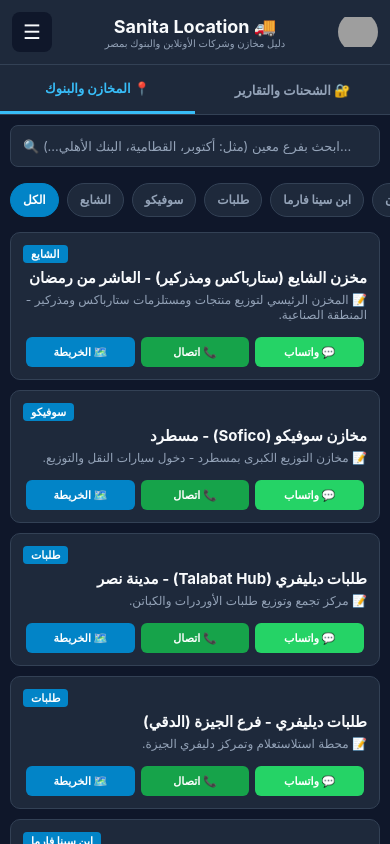
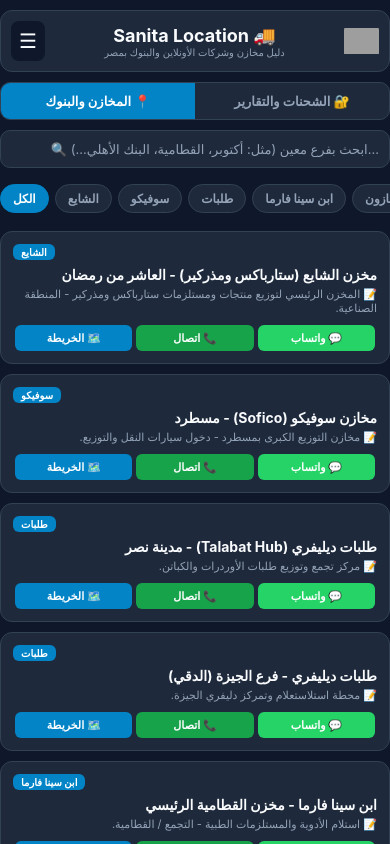
Before and after one commit to bodaahmed500a-ops/sanita-location, a React Native app: screen / in a window 390 px wide. Built offline with nearby package versions, Linux system fonts and the light colour scheme; grey boxes are pictures that could not be loaded.

Commit message:
Update App.js

```diff
--- a/App.js
+++ b/App.js
@@ -819,86 +819,452 @@
 }
 
 const styles = StyleSheet.create({
-  container: { flex: 1 },
-  offlineBanner: { backgroundColor: '#EF4444', padding: 5, alignItems: 'center' },
-  offlineText: { color: '#FFF', fontWeight: 'bold', fontSize: 12 },
-  header: { flexDirection: 'row', alignItems: 'center', justifyContent: 'space-between', padding: 12, borderBottomWidth: 1 },
-  menuBtn: { width: 40, height: 40, borderRadius: 8, justifyContent: 'center', alignItems: 'center' },
-  headerTextContainer: { flex: 1, alignItems: 'center' },
-  title: { fontSize: 18, fontWeight: 'bold' },
-  subtitle: { fontSize: 10, color: '#94A3B8' },
-  logo: { width: 40, height: 40, borderRadius: 20 },
-  tabContainer: { flexDirection: 'row', borderBottomWidth: 1, height: 50 },
-  tabBtn: { flex: 1, justifyContent: 'center', alignItems: 'center' },
-  activeTabBtn: { borderBottomWidth: 3, borderBottomColor: '#38BDF8' },
-  tabText: { fontSize: 13, color: '#94A3B8', fontWeight: 'bold' },
-  activeTabText: { color: '#38BDF8' },
-  searchInput: { margin: 10, padding: 12, borderRadius: 8, borderWidth: 1, fontSize: 13 },
-  chipsRow: { paddingHorizontal: 10, alignItems: 'center' },
-  chip: { paddingHorizontal: 12, paddingVertical: 6, borderRadius: 20, borderWidth: 1, marginRight: 8, height: 34, justifyContent: 'center' },
-  activeChip: { backgroundColor: '#0284C7', borderColor: '#0284C7' },
-  chipText: { fontSize: 12, fontWeight: 'bold' },
-  activeChipText: { color: '#FFF' },
-  card: { marginHorizontal: 10, marginBottom: 10, padding: 12, borderRadius: 10, borderWidth: 1 },
-  cardHeader: { flexDirection: 'row', marginBottom: 5 },
-  badge: { backgroundColor: '#0284C7', color: '#FFF', paddingHorizontal: 8, paddingVertical: 2, borderRadius: 4, fontSize: 11, fontWeight: 'bold' },
-  cardTitle: { fontSize: 15, fontWeight: 'bold', marginBottom: 5 },
-  notes: { fontSize: 12, marginBottom: 10 },
-  btnGroup: { flexDirection: 'row', justifyContent: 'space-between', marginTop: 5 },
-  btn: { flex: 1, paddingVertical: 8, borderRadius: 6, alignItems: 'center', marginHorizontal: 3 },
-  mapBtn: { backgroundColor: '#0284C7' },
-  callBtn: { backgroundColor: '#16A34A' },
-  waBtn: { backgroundColor: '#25D366' },
-  btnText: { color: '#FFF', fontSize: 11, fontWeight: 'bold' },
-  statsRow: { flexDirection: 'row', padding: 10 },
-  statBox: { flex: 1, padding: 12, borderRadius: 8, borderWidth: 1, alignItems: 'center', marginHorizontal: 5 },
-  statNumber: { fontSize: 18, fontWeight: 'bold', color: '#38BDF8' },
-  statLabel: { fontSize: 11, marginTop: 4 },
-  formContainer: { margin: 10, padding: 15, borderRadius: 10, borderWidth: 1 },
-  formSectionTitle: { fontSize: 14, fontWeight: 'bold', color: '#38BDF8', marginBottom: 10 },
-  input: { borderWidth: 1, borderRadius: 8, padding: 10, marginBottom: 10, fontSize: 13 },
-  submitBtn: { backgroundColor: '#16A34A', padding: 12, borderRadius: 8, alignItems: 'center', marginTop: 5 },
-  submitBtnText: { color: '#FFF', fontWeight: 'bold', fontSize: 13 },
-  rowBetweenContainer: { flexDirection: 'row', justifyContent: 'space-between', alignItems: 'center', paddingHorizontal: 10, marginBottom: 5 },
-  exportAllBtn: { backgroundColor: '#0284C7', paddingHorizontal: 10, paddingVertical: 5, borderRadius: 6 },
-  exportAllBtnText: { color: '#FFF', fontSize: 11, fontWeight: 'bold' },
-  noDataText: { textAlign: 'center', marginTop: 20, fontSize: 13 },
-  savedCard: { marginHorizontal: 10, marginBottom: 10, padding: 12, borderRadius: 8, borderWidth: 1 },
-  rowBetween: { flexDirection: 'row', justifyContent: 'space-between', marginBottom: 5 },
-  savedDate: { fontSize: 10 },
-  savedDriver: { fontSize: 13, fontWeight: 'bold' },
-  savedDetails: { fontSize: 12, marginBottom: 3 },
-  savedPhone: { fontSize: 12, color: '#38BDF8', marginBottom: 8 },
-  statusButtonsRow: { flexDirection: 'row', justifyContent: 'space-between', marginTop: 5 },
-  arrivalBtn: { flex: 1, backgroundColor: '#16A34A', padding: 6, borderRadius: 6, alignItems: 'center', marginRight: 4 },
-  finishBtn: { flex: 1, backgroundColor: '#D97706', padding: 6, borderRadius: 6, alignItems: 'center', marginHorizontal: 4 },
-  deleteBtn: { flex: 1, backgroundColor: '#EF4444', padding: 6, borderRadius: 6, alignItems: 'center', marginLeft: 4 },
-  statusBtnText: { color: '#FFF', fontSize: 10, fontWeight: 'bold' },
-  drawerOverlay: { flex: 1, backgroundColor: 'rgba(0,0,0,0.5)', justifyContent: 'flex-start' },
-  drawerContent: { width: '80%', height: '100%', padding: 20 },
-  drawerHeaderRow: { flexDirection: 'row', justifyContent: 'space-between', alignItems: 'center', marginBottom: 20 },
-  drawerTitle: { fontSize: 16, fontWeight: 'bold' },
-  settingItemRow: { flexDirection: 'row', justifyContent: 'space-between', alignItems: 'center', paddingVertical: 12, borderBottomWidth: 1 },
-  settingLabel: { fontSize: 13, fontWeight: 'bold' },
-  settingSub: { fontSize: 10, color: '#94A3B8' },
-  changePinBtn: { backgroundColor: '#0284C7', padding: 10, borderRadius: 8, alignItems: 'center', marginVertical: 15 },
-  changePinBtnText: { color: '#FFF', fontWeight: 'bold', fontSize: 12 },
-  drawerSectionBox: { padding: 12, borderRadius: 8, borderWidth: 1, marginVertical: 15 },
-  drawerSectionTitle: { fontWeight: 'bold', fontSize: 12, marginBottom: 8 },
-  drawerInfoText: { fontSize: 11 },
-  drawerInfoValue: { fontSize: 12, fontWeight: 'bold', marginBottom: 10 },
-  drawerContactRow: { flexDirection: 'row', marginTop: 5 },
-  drawerWaBtn: { backgroundColor: '#25D366', padding: 8, borderRadius: 6, flex: 1, alignItems: 'center' },
-  drawerBtnText: { color: '#FFF', fontSize: 11, fontWeight: 'bold' },
-  closeDrawerBtn: { backgroundColor: '#EF4444', padding: 10, borderRadius: 8, alignItems: 'center', marginTop: 10 },
-  closeDrawerBtnText: { color: '#FFF', fontWeight: 'bold', fontSize: 12 },
-  modalOverlay: { flex: 1, backgroundColor: 'rgba(0,0,0,0.6)', justifyContent: 'center', alignItems: 'center', padding: 20 },
-  modalContent: { width: '100%', maxWidth: 320, padding: 20, borderRadius: 12, borderWidth: 1 },
-  modalTitle: { fontSize: 16, fontWeight: 'bold', color: '#38BDF8', marginBottom: 8 },
-  modalSub: { fontSize: 12, marginBottom: 15 },
-  modalInput: { borderWidth: 1, borderRadius: 8, padding: 10, fontSize: 13, marginBottom: 15 },
-  modalBtnRow: { flexDirection: 'row', justifyContent: 'space-between' },
-  modalCancelBtn: { flex: 1, padding: 10, borderRadius: 8, alignItems: 'center', marginRight: 5 },
-  modalConfirmBtn: { flex: 1, backgroundColor: '#0284C7', padding: 10, borderRadius: 8, alignItems: 'center', marginLeft: 5 },
-  modalBtnText: { fontWeight: 'bold', fontSize: 12, color: '#FFF' }
+  container: {
+    flex: 1,
+    paddingHorizontal: 12,
+    paddingTop: 10,
+  },
+  offlineBanner: {
+    backgroundColor: '#EF4444',
+    padding: 6,
+    borderRadius: 6,
+    alignItems: 'center',
+    marginBottom: 8,
+  },
+  offlineText: {
+    color: '#FFF',
+    fontSize: 12,
+    fontWeight: 'bold',
+  },
+  header: {
+    flexDirection: 'row',
+    alignItems: 'center',
+    padding: 10,
+    borderRadius: 12,
+    borderWidth: 1,
+    marginBottom: 10,
+  },
+  menuBtn: {
+    padding: 8,
+    borderRadius: 8,
+  },
+  headerTextContainer: {
+    flex: 1,
+    alignItems: 'center',
+  },
+  title: {
+    fontSize: 18,
+    fontWeight: 'bold',
+  },
+  subtitle: {
+    fontSize: 10,
+    color: '#94A3B8',
+  },
+  logo: {
+    width: 35,
+    height: 35,
+    borderRadius: 6,
+  },
+  tabContainer: {
+    flexDirection: 'row',
+    borderRadius: 10,
+    borderWidth: 1,
+    marginBottom: 10,
+    overflow: 'hidden',
+  },
+  tabBtn: {
+    flex: 1,
+    paddingVertical: 10,
+    alignItems: 'center',
+  },
+  activeTabBtn: {
+    backgroundColor: '#0284C7',
+  },
+  tabText: {
+    fontSize: 13,
+    fontWeight: 'bold',
+    color: '#94A3B8',
+  },
+  activeTabText: {
+    color: '#FFF',
+  },
+  searchInput: {
+    padding: 10,
+    borderRadius: 10,
+    borderWidth: 1,
+    marginBottom: 8,
+    fontSize: 13,
+    textAlign: 'right',
+  },
+  chipsRow: {
+    alignItems: 'center',
+    paddingRight: 4,
+  },
+  chip: {
+    paddingHorizontal: 12,
+    paddingVertical: 6,
+    borderRadius: 20,
+    borderWidth: 1,
+    marginRight: 6,
+  },
+  activeChip: {
+    backgroundColor: '#0284C7',
+    borderColor: '#0284C7',
+  },
+  chipText: {
+    fontSize: 12,
+    fontWeight: 'bold',
+  },
+  activeChipText: {
+    color: '#FFF',
+  },
+  card: {
+    padding: 12,
+    borderRadius: 12,
+    borderWidth: 1,
+    marginBottom: 10,
+  },
+  cardHeader: {
+    flexDirection: 'row',
+    justifyContent: 'flex-start',
+    marginBottom: 6,
+  },
+  badge: {
+    backgroundColor: '#0284C7',
+    color: '#FFF',
+    fontSize: 10,
+    paddingHorizontal: 8,
+    paddingVertical: 2,
+    borderRadius: 6,
+    overflow: 'hidden',
+    fontWeight: 'bold',
+  },
+  cardTitle: {
+    fontSize: 14,
+    fontWeight: 'bold',
+    marginBottom: 4,
+    textAlign: 'right',
+  },
+  notes: {
+    fontSize: 11,
+    marginBottom: 10,
+    textAlign: 'right',
+  },
+  btnGroup: {
+    flexDirection: 'row',
+    justifyContent: 'space-between',
+  },
+  btn: {
+    flex: 1,
+    paddingVertical: 6,
+    borderRadius: 6,
+    alignItems: 'center',
+    marginHorizontal: 2,
+  },
+  mapBtn: {
+    backgroundColor: '#0284C7',
+  },
+  callBtn: {
+    backgroundColor: '#16A34A',
+  },
+  waBtn: {
+    backgroundColor: '#25D366',
+  },
+  btnText: {
+    color: '#FFF',
+    fontSize: 11,
+    fontWeight: 'bold',
+  },
+  statsRow: {
+    flexDirection: 'row',
+    justifyContent: 'space-between',
+    marginBottom: 10,
+  },
+  statBox: {
+    flex: 1,
+    padding: 10,
+    borderRadius: 10,
+    borderWidth: 1,
+    alignItems: 'center',
+    marginHorizontal: 4,
+  },
+  statNumber: {
+    fontSize: 18,
+    fontWeight: 'bold',
+    color: '#38BDF8',
+  },
+  statLabel: {
+    fontSize: 11,
+  },
+  formContainer: {
+    padding: 12,
+    borderRadius: 12,
+    borderWidth: 1,
+  },
+  formSectionTitle: {
+    fontSize: 14,
+    fontWeight: 'bold',
+    color: '#38BDF8',
+    marginBottom: 8,
+    textAlign: 'right',
+  },
+  input: {
+    padding: 10,
+    borderRadius: 8,
+    borderWidth: 1,
+    marginBottom: 8,
+    fontSize: 12,
+    textAlign: 'right',
+  },
+  submitBtn: {
+    backgroundColor: '#16A34A',
+    padding: 10,
+    borderRadius: 8,
+    alignItems: 'center',
+    marginTop: 4,
+  },
+  submitBtnText: {
+    color: '#FFF',
+    fontSize: 13,
+    fontWeight: 'bold',
+  },
+  rowBetweenContainer: {
+    flexDirection: 'row-reverse',
+    justifyContent: 'space-between',
+    alignItems: 'center',
+    marginTop: 10,
+    marginBottom: 6,
+  },
+  exportAllBtn: {
+    backgroundColor: '#25D366',
+    paddingHorizontal: 10,
+    paddingVertical: 4,
+    borderRadius: 6,
+  },
+  exportAllBtnText: {
+    color: '#FFF',
+    fontSize: 10,
+    fontWeight: 'bold',
+  },
+  noDataText: {
+    textAlign: 'center',
+    fontSize: 12,
+    marginTop: 10,
+  },
+  savedCard: {
+    padding: 10,
+    borderRadius: 10,
+    borderWidth: 1,
+    marginBottom: 8,
+  },
+  rowBetween: {
+    flexDirection: 'row-reverse',
+    justifyContent: 'space-between',
+    marginBottom: 4,
+  },
+  savedDate: {
+    fontSize: 10,
+  },
+  savedDriver: {
+    fontSize: 12,
+    fontWeight: 'bold',
+  },
+  savedDetails: {
+    fontSize: 11,
+    textAlign: 'right',
+    marginBottom: 2,
+  },
+  savedPhone: {
+    fontSize: 11,
+    color: '#38BDF8',
+    textAlign: 'right',
+    marginBottom: 8,
+  },
+  statusButtonsRow: {
+    flexDirection: 'row',
+    justifyContent: 'space-between',
+  },
+  arrivalBtn: {
+    backgroundColor: '#16A34A',
+    flex: 1,
+    padding: 6,
+    borderRadius: 6,
+    alignItems: 'center',
+    marginHorizontal: 2,
+  },
+  finishBtn: {
+    backgroundColor: '#D97706',
+    flex: 1,
+    padding: 6,
+    borderRadius: 6,
+    alignItems: 'center',
+    marginHorizontal: 2,
+  },
+  deleteBtn: {
+    backgroundColor: '#EF4444',
+    flex: 1,
+    padding: 6,
+    borderRadius: 6,
+    alignItems: 'center',
+    marginHorizontal: 2,
+  },
+  statusBtnText: {
+    color: '#FFF',
+    fontSize: 10,
+    fontWeight: 'bold',
+  },
+  drawerOverlay: {
+    flex: 1,
+    backgroundColor: 'rgba(0,0,0,0.6)',
+    justifyContent: 'flex-end',
+  },
+  drawerContent: {
+    borderTopLeftRadius: 20,
+    borderTopRightRadius: 20,
+    padding: 16,
+    maxHeight: '80%',
+  },
+  drawerHeaderRow: {
+    flexDirection: 'row-reverse',
+    justifyContent: 'space-between',
+    alignItems: 'center',
+    marginBottom: 14,
+  },
+  drawerTitle: {
+    fontSize: 16,
+    fontWeight: 'bold',
+  },
+  settingItemRow: {
+    flexDirection: 'row-reverse',
+    justifyContent: 'space-between',
+    alignItems: 'center',
+    paddingVertical: 10,
+    borderBottomWidth: 1,
+  },
+  settingLabel: {
+    fontSize: 13,
+    fontWeight: 'bold',
+    textAlign: 'right',
+  },
+  settingSub: {
+    fontSize: 10,
+    textAlign: 'right',
+  },
+  changePinBtn: {
+    backgroundColor: '#0284C7',
+    padding: 10,
+    borderRadius: 8,
+    alignItems: 'center',
+    marginVertical: 10,
+  },
+  changePinBtnText: {
+    color: '#FFF',
+    fontSize: 12,
+    fontWeight: 'bold',
+  },
+  drawerSectionBox: {
+    padding: 10,
+    borderRadius: 10,
+    borderWidth: 1,
+    marginTop: 10,
+  },
+  drawerSectionTitle: {
+    fontSize: 12,
+    fontWeight: 'bold',
+    marginBottom: 6,
+    textAlign: 'right',
+  },
+  drawerInfoText: {
+    fontSize: 11,
+    textAlign: 'right',
+  },
+  drawerInfoValue: {
+    fontSize: 11,
+    fontWeight: 'bold',
+    textAlign: 'right',
+    marginBottom: 8,
+  },
+  drawerContactRow: {
+    flexDirection: 'row',
+    justifyContent: 'center',
+  },
+  drawerWaBtn: {
+    backgroundColor: '#25D366',
+    padding: 8,
+    borderRadius: 6,
+    alignItems: 'center',
+    flex: 1,
+  },
+  drawerBtnText: {
+    color: '#FFF',
+    fontSize: 11,
+    fontWeight: 'bold',
+  },
+  closeDrawerBtn: {
+    backgroundColor: '#334155',
+    padding: 10,
+    borderRadius: 8,
+    alignItems: 'center',
+    marginTop: 14,
+  },
+  closeDrawerBtnText: {
+    color: '#FFF',
+    fontSize: 12,
+    fontWeight: 'bold',
+  },
+  modalOverlay: {
+    flex: 1,
+    backgroundColor: 'rgba(0,0,0,0.6)',
+    justifyContent: 'center',
+    alignItems: 'center',
+    padding: 20,
+  },
+  modalContent: {
+    width: '100%',
+    padding: 16,
+    borderRadius: 12,
+    borderWidth: 1,
+  },
+  modalTitle: {
+    fontSize: 16,
+    fontWeight: 'bold',
+    textAlign: 'right',
+    marginBottom: 6,
+  },
+  modalSub: {
+    fontSize: 12,
+    textAlign: 'right',
+    marginBottom: 10,
+  },
+  modalInput: {
+    padding: 10,
+    borderRadius: 8,
+    borderWidth: 1,
+    marginBottom: 12,
+    fontSize: 14,
+    textAlign: 'right',
+  },
+  modalBtnRow: {
+    flexDirection: 'row',
+    justifyContent: 'space-between',
+  },
+  modalCancelBtn: {
+    flex: 1,
+    padding: 10,
+    borderRadius: 8,
+    alignItems: 'center',
+    marginLeft: 6,
+  },
+  modalConfirmBtn: {
+    flex: 1,
+    backgroundColor: '#16A34A',
+    padding: 10,
+    borderRadius: 8,
+    alignItems: 'center',
+    marginRight: 6,
+  },
+  modalBtnText: {
+    fontSize: 13,
+    fontWeight: 'bold',
+  },
 });
```
